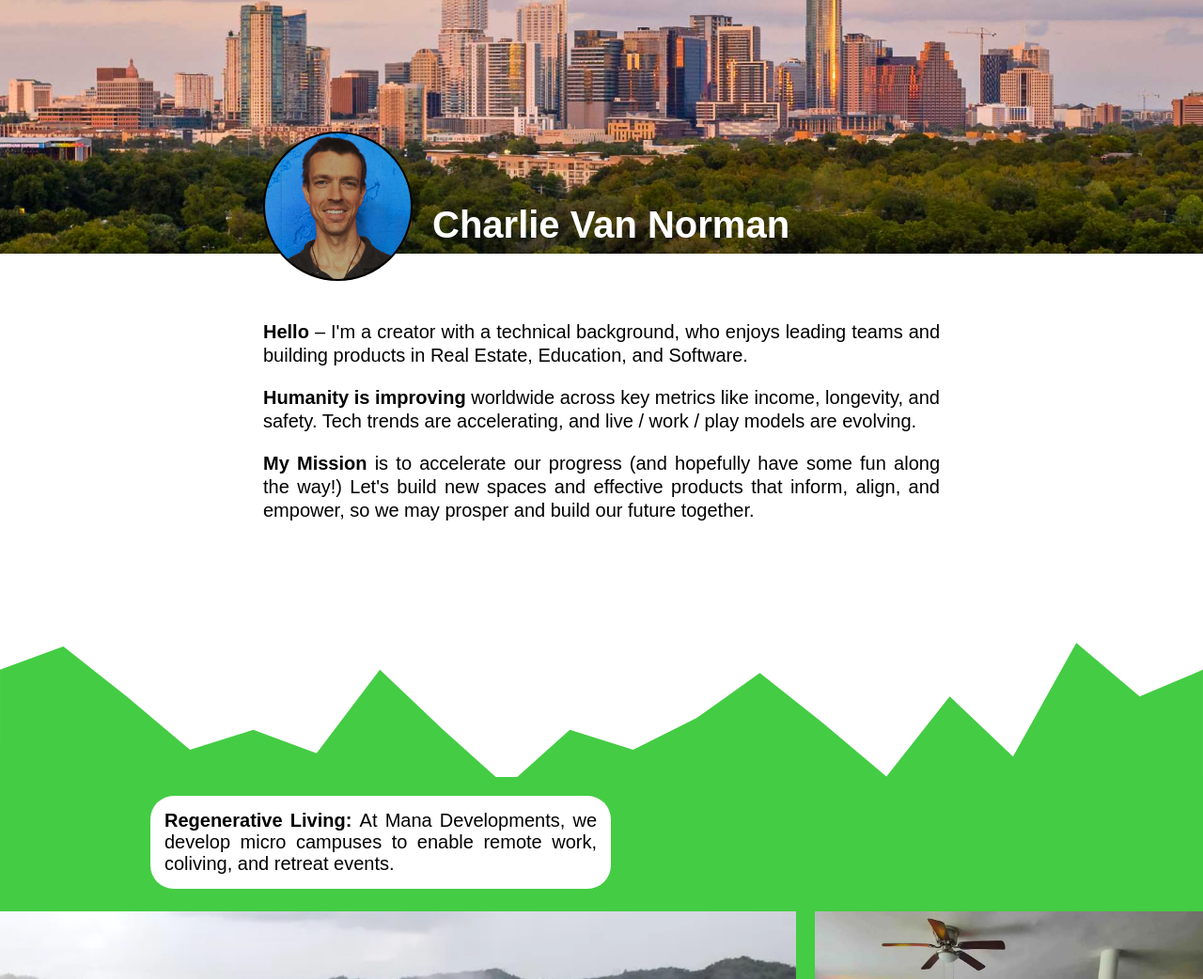
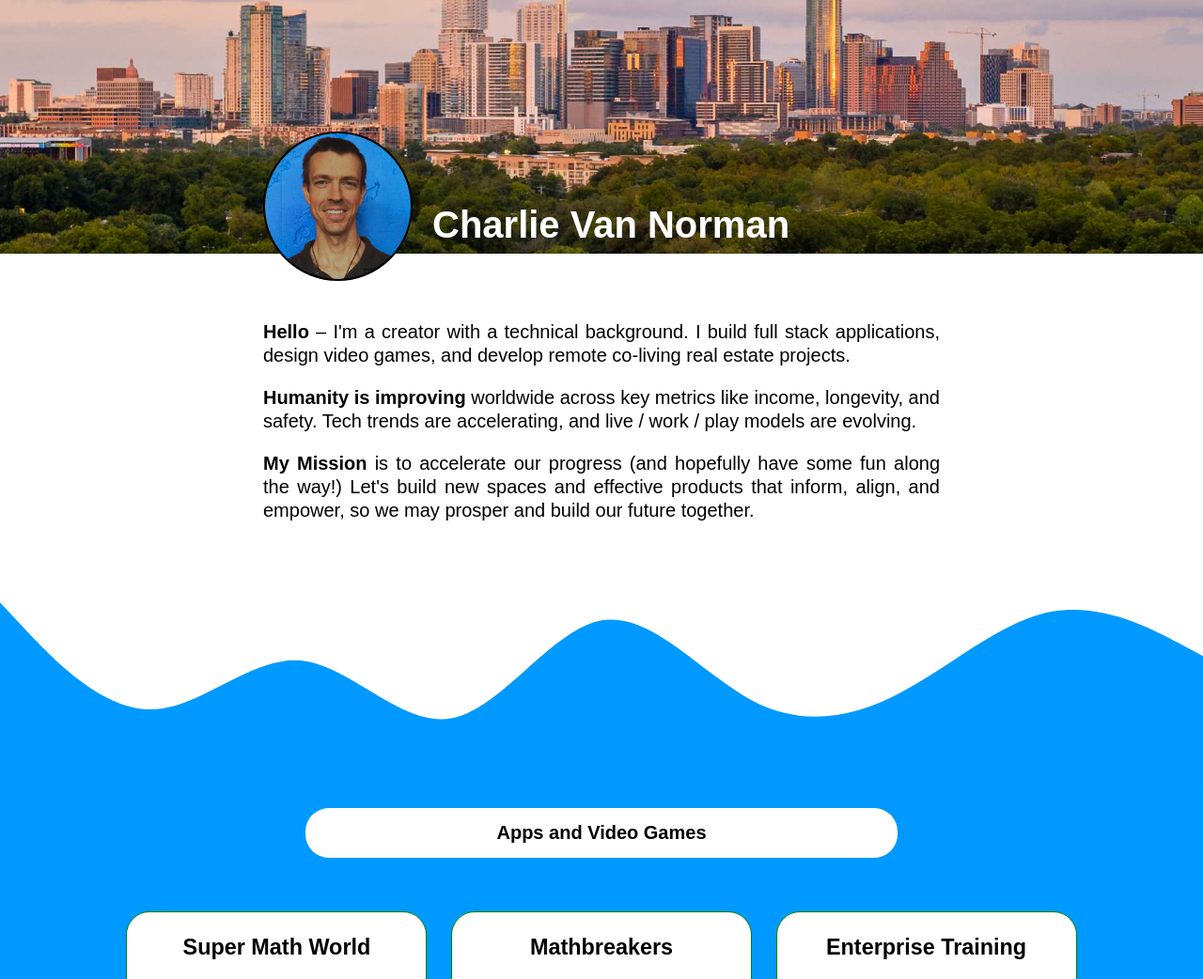
Before and after one commit to vannorman/vannorman, a Django app: page / in a window 1280 px wide. Shown: the top 1042 px of the page at 94% size. Run offline with Django 3.2, Linux system fonts and the light colour scheme.

Commit message:
the changes

```diff
--- a/static/css/home.css
+++ b/static/css/home.css
@@ -60,13 +60,13 @@ float:left;
     background: linear-gradient(180deg, #4c4 80%, #873e23 20%);
     padding-bottom:80px;
 }
-#content1 h2 {margin: 0 auto; width: 960px;}
+.content h2 {margin: 0 auto; width: 960px;}
 @media only screen and (max-width:1067px){ #content h2 {width:90%;}; }
 
-#content1 .heading {width:960px;margin:0 auto; display:block;height:120px;}
+.content .heading {width:960px;margin:0 auto; display:block;height:120px;}
 @media only screen and (max-width: 1067px) { #content .heading { width:90%; }; }
-#content1 p { width: 460px; float:left; border-radius:25px;background-color:white;padding:15px;text-align:justify;text-justify:inter-word;}
-#content1 span { font-weight:bold; }
+.content p { width: 600px; margin:0 auto; position:relative;top:20px;border-radius:25px;background-color:white;padding:15px;text-align:center;}
+.content span { font-weight:bold; }
 .bar {
 	position:relative;
 	width:100%;
@@ -77,6 +77,11 @@ float:left;
 
 .green {
 	background-color:#0a0;
+}
+
+#content2 {
+    background: linear-gradient(180deg, #09f 80%, #09f 20%);
+    padding-bottom:0px;
 }
 .block {display:block;}
 .container{
@@ -119,4 +124,4 @@ float:left;
 
 .apps { width: 90%; margin: 0 auto; text-align:center; }
 .appBox { display:inline-block;width:340px;height:220px;margin:0 auto; text-align:center; }
-.app { margin:10px; border:1px solid green; }
+.app { margin:10px; border:1px solid green; background-color:white;border-radius:25px;}
--- a/vannorman/templates/home.html
+++ b/vannorman/templates/home.html
@@ -22,37 +22,17 @@
 </div>
 <div id="intro2">
     <p>
-    <span> Hello </span> &#8211; I'm a creator with a technical background, who enjoys leading teams and building products in Real Estate, Education, and Software. </p>
+    <span> Hello </span> &#8211; I'm a creator with a technical background. I build full stack applications, design video games, and develop remote co-living real estate projects. </p>
     <p> <span> Humanity is improving </span> worldwide across key metrics like income, longevity, and safety. Tech trends are accelerating, and live / work / play models are evolving.</p>
     <p> <span>My Mission</span> is to accelerate our progress (and hopefully have some fun along the way!) Let's build new spaces and effective products that inform, align, and empower, so we may prosper and build our future together. <p>
 </div>
 
-<svg xmlns="http://www.w3.org/2000/svg" viewBox="0 0 1440 220"><path fill="#44cc44" fill-opacity="1" d="M0,92L75.8,64L151.6,124L227.4,188L303.2,164L378.9,192L454.7,92L530.5,164L606.3,232L682.1,164L757.9,188L833.7,150L909.5,96L985.3,156L1061.1,220L1136.8,124L1212.6,196L1288.4,60L1364.2,124L1440,92L1440,320L1364.2,320L1288.4,320L1212.6,320L1136.8,320L1061.1,320L985.3,320L909.5,320L833.7,320L757.9,320L682.1,320L606.3,320L530.5,320L454.7,320L378.9,320L303.2,320L227.4,320L151.6,320L75.8,320L0,320Z"></path></svg>
-<div id="content1">
-    <!--- <p> How we live and work is changing: a central building with amenities and coliving, surrounded by additional private dwellings. These new developments offer the opportunity for equitable ownership and regenerative practices, as well as an affordable, remote paradise enabled by Starlink.</p> -->
+
+<!-- APPS -->
+<svg style="margin-top:-75px;" xmlns="http://www.w3.org/2000/svg" viewBox="0 0 1440 320"><path fill="#0099ff" fill-opacity="1" d="M0,96L30,128C60,160,120,224,180,224C240,224,300,160,360,165.3C420,171,480,245,540,234.7C600,224,660,128,720,117.3C780,107,840,181,900,213.3C960,245,1020,235,1080,202.7C1140,171,1200,117,1260,106.7C1320,96,1380,128,1410,144L1440,160L1440,320L1410,320C1380,320,1320,320,1260,320C1200,320,1140,320,1080,320C1020,320,960,320,900,320C840,320,780,320,720,320C660,320,600,320,540,320C480,320,420,320,360,320C300,320,240,320,180,320C120,320,60,320,30,320L0,320Z"></path></svg>
+<div id="content2" class="content">
     <div class="heading">
-        <p> <span> Regenerative Living: </span> At Mana Developments, we develop micro campuses to enable remote work, coliving, and retreat events.</p>
-    </div>
-    <br>
-    <div class="block">
-        <div class="container">
-            <div class="tile">
-                <img src="/static/img/mana1.webp" alt="">
-            </div>
-            <div class="tile">
-                <img src="/static/img/mana2.webp" alt="">
-            </div>
-            <div class="tile">
-                <img src="/static/img/mana3.webp" alt="">
-            </div>
-        </div>
-    </div>
-    <div id="c1bottom"></div>
-</div>
-<svg xmlns="http://www.w3.org/2000/svg" viewBox="0 0 1440 320"><path fill="#873e23" fill-opacity="1" d="M0,160L288,0L576,64L864,224L1152,128L1440,224L1440,0L1152,0L864,0L576,0L288,0L0,0Z"></path></svg>
-<div id="content2">
-    <div class="heading">
-        <p> <span> Full Stack Applications </span> I build applications, visualizations, and video games. Here are some of my works: </p>
+        <p> <span> Apps and Video Games </span></p>
     </div>
     <div class="apps">
 	    {% for item in works %}
@@ -71,3 +51,30 @@
 
     </div>
 </div>
+<svg xmlns="http://www.w3.org/2000/svg" viewBox="0 0 1440 320"><path fill="#0099ff" fill-opacity="1" d="M0,128L26.7,117.3C53.3,107,107,85,160,106.7C213.3,128,267,192,320,202.7C373.3,213,427,171,480,154.7C533.3,139,587,149,640,133.3C693.3,117,747,75,800,96C853.3,117,907,203,960,234.7C1013.3,267,1067,245,1120,213.3C1173.3,181,1227,139,1280,138.7C1333.3,139,1387,181,1413,202.7L1440,224L1440,0L1413.3,0C1386.7,0,1333,0,1280,0C1226.7,0,1173,0,1120,0C1066.7,0,1013,0,960,0C906.7,0,853,0,800,0C746.7,0,693,0,640,0C586.7,0,533,0,480,0C426.7,0,373,0,320,0C266.7,0,213,0,160,0C106.7,0,53,0,27,0L0,0Z"></path></svg>
+<!-- PROPS  -->
+
+<svg xmlns="http://www.w3.org/2000/svg" viewBox="0 0 1440 220"><path fill="#44cc44" fill-opacity="1" d="M0,92L75.8,64L151.6,124L227.4,188L303.2,164L378.9,192L454.7,92L530.5,164L606.3,232L682.1,164L757.9,188L833.7,150L909.5,96L985.3,156L1061.1,220L1136.8,124L1212.6,196L1288.4,60L1364.2,124L1440,92L1440,320L1364.2,320L1288.4,320L1212.6,320L1136.8,320L1061.1,320L985.3,320L909.5,320L833.7,320L757.9,320L682.1,320L606.3,320L530.5,320L454.7,320L378.9,320L303.2,320L227.4,320L151.6,320L75.8,320L0,320Z"></path></svg>
+<div id="content1" class="content">
+    <!--- <p> How we live and work is changing: a central building with amenities and coliving, surrounded by additional private dwellings. These new developments offer the opportunity for equitable ownership and regenerative practices, as well as an affordable, remote paradise enabled by Starlink.</p> -->
+    <div class="heading">
+        <p> <span> Regenerative Living</span> </p>
+    </div>
+    <br>
+    <div class="block">
+        <div class="container">
+            <div class="tile">
+                <img src="/static/img/mana1.webp" alt="">
+            </div>
+            <div class="tile">
+                <img src="/static/img/meditate.jpg" alt="">
+            </div>
+            <div class="tile">
+                <img src="/static/img/mana3.webp" alt="">
+            </div>
+        </div>
+    </div>
+    <div id="c1bottom"></div>
+</div>
+<svg xmlns="http://www.w3.org/2000/svg" viewBox="0 0 1440 320"><path fill="#873e23" fill-opacity="1" d="M0,160L288,0L576,64L864,224L1152,128L1440,224L1440,0L1152,0L864,0L576,0L288,0L0,0Z"></path></svg>
+<
--- a/vannorman/views.py
+++ b/vannorman/views.py
@@ -149,35 +149,84 @@ def home(request):
 	obj = {}
 	obj['works'] = []
 	obj['works'].append({
-		"title" : "Secret VR Game",
-		"background" : "",
-		"position" : "Monkey Wizard",
-		"link" : "",
-		"date" : "Summer 2020",
-        	"description" : "Early prototype. Magical powers of cube control. Written for Quest using Unity3D",
+		"title" : "Super Math World",
+		"video" : { "source": "https://player.vimeo.com/video/219464062", "img" : "smw_1.jpg" },
+		"background" : "smw_2.jpg",
+		"link" : "https://supermathworld.com",
+		"date" : "2016 Q1 - 2017 Q3",
+		"position" : "Founder, CTO",
+#		"subtitle" : "A WebGL based math sandbox",
+		"description" : "A math sandbox video game for grades 2 - 8 which allows users to edit, create, and share game content from directly inside the application, natively in a web browser.",
+		"responsibilities" :
+		[
+				"Unity c# framework architecture",
+				"Game design & programming",
+				"Web backend (python, django, MySQL, AWS)",
+		],
+		"images" : [
+			{ "img" : "smw_1.jpg" },
+			{ "img" : "smw_3.jpg"},
+			{ "img" : "smw_4.jpg"},
+			{ "img" : "smw_3.jpg"}
+		],
+    })
+	obj['works'].append({
+		"title" : "Mathbreakers",
+		"video" : { "source": "https://player.vimeo.com/video/73754523", "img" : "mb_1.jpg" },
+		"background" : "mb_1.png",
+		"link" : "https://mathbreakers.com",
+		"date" : "2013 Q3 - 2015 Q4",
+		"position" : "Co-Founder",
+		"subtitle" : "A math puzzle platformer for grades 2 - 8",
+		"description" : "We partnered with some of the biggest names in math education, including Dan Meyer and Jo Boaler, to discover the intersection between 3-D action gaming and elementary mathematics. The result was a truly immersive, stress free math game that kids love to play.",
+		"responsibilities" :
+		[
+			"Game design & programming",
+			"Strategic partnerships",
+		],
+		"images" : [
+			{ "img" : "mb_1.jpg"},
+			{ "img" : "mb_2.jpg"},
+			{ "img" : "mb_3.jpg"},
+			{ "img" : "mb_4.jpg"}
+		],
+		})
+
+#	obj['works'].append({
+#		"title" : "Admirals Multiplayer",
+#		"background" : "",
+#		"position" : "Developer, Game Designer",
+#		"link" : "https://www.havik.us",
+#		"date" : "2019",
+#		"description" : "A multiplayer VR experience where you build and control a fleet of ships in space.",
+#		"video" : {
+#			"source": "https://player.vimeo.com/video/362128849",
+#			"image" : ""
+#		},
+#		"images" : [
+#		],
+#	})
+	obj['works'].append({
+		"title" : "Enterprise Training",
+		"background" : "mm_background.jpg",
+		"position" : "Consultant, Designer, Programmer",
+                "date" : "2018 Q2",
+		"link" : "http://tryvantagepoint.com/",
+		"description" : "As interim CTO I led the development of Vantage Point, a VR harassment enterprise training application. Note the video is private at the request of the company - video demo available on request.",
 		"video" : {
-			"source": "https://player.vimeo.com/video/435624506",
-			"image" : ""
+			"source": "https://player.vimeo.com/video/294705276",
+			"image" : "mm_background.jpg"
 		},
 		"images" : [
+			{"img":"mm_1.jpg"},
+			{"img":"mm_2.jpg"},
+			{"img":"mm_3.jpg"},
+			{"img":"mm_4.jpg"},
 		],
 	})
+
 	obj['works'].append({
-		"title" : "Admirals of Adaris VR",
-		"background" : "",
-		"position" : "Developer, Game Designer",
-		"link" : "https://www.havik.us",
-		"date" : "2019",
-		"description" : "A multiplayer VR experience where you build and control a fleet of ships in space.",
-		"video" : {
-			"source": "https://player.vimeo.com/video/362128849",
-			"image" : ""
-		},
-		"images" : [
-		],
-	})
-	obj['works'].append({
-		"title" : "Havik Air Strike VR",
+		"title" : "Military Training",
 		"background" : "",
 		"position" : "Developer, Game Designer",
 		"link" : "https://www.havik.us",
@@ -191,26 +240,7 @@ def home(request):
 		],
 	})
 	obj['works'].append({
-		"title" : "Space Frog VR",
-		"background" : "spacefrog_background.jpg",
-		"position" : "Developer, Game Designer",
-		"link" : "https://store.steampowered.com/app/978650/SpaceFrog_VR/",
-		"date" : "2018 Q1 - Q4",
-#		"subtitle" : "A Virtual Reality fitness game in collaboration with Alex Goldman",
-		"description" : "A VR Active Fitness game in collaboration with Alex Goldman, which engages the player to utilize the body and controllers in motion throughout the full play area (2 x 3 meters)",
-		"video" : {
-			"source": "https://player.vimeo.com/video/305282073",
-			"image" : "sf1.png"
-		},
-		"images" : [
-			{"img":"sf5.png"},
-			{"img":"sf6.png"},
-			{"img":"sf7.png"},
-			{"img":"sf8.png"},
-		],
-	})
-	obj['works'].append({
-		"title" : "Humon AI Company",
+		"title" : "Remote Control Robot",
 		"video" : {
 			"source": "https://player.vimeo.com/video/250308773",
 			"image" : "sf1.png"
@@ -232,50 +262,27 @@ def home(request):
 #			{"img":"vb4.png"},
 		],
 	})
-	obj['works'].append({
-
-		"title" : "Super Math World",
-		"video" : { "source": "https://player.vimeo.com/video/219464062", "img" : "smw_1.jpg" },
-		"background" : "smw_2.jpg",
-		"link" : "https://supermathworld.com",
-		"date" : "2016 Q1 - 2017 Q3",
-		"position" : "Founder, CTO",
-#		"subtitle" : "A WebGL based math sandbox",
-		"description" : "A math sandbox video game for grades 2 - 8 which allows users to edit, create, and share game content from directly inside the application, natively in a web browser.",
-		"responsibilities" :
-		[
-				"Unity c# framework architecture",
-				"Game design & programming",
-				"Web backend (python, django, MySQL, AWS)",
-		],
-		"images" : [
-			{ "img" : "smw_1.jpg" },
-			{ "img" : "smw_3.jpg"},
-			{ "img" : "smw_4.jpg"},
-			{ "img" : "smw_3.jpg"}
-		],
-		})
-	obj['works'].append({
-		"title" : "Gamified AR mapping",
-		"background" : "mm_background.jpg",
-		"position" : "Consultant, Designer, Programmer",
-                "date" : "2018 Q3",
-		"link" : "http://vertical.ai/",
-		"description" : "PlaceNote is a platform for AR developers, many of whom need prefabs and techniques to get started for guiding the end user to optimal mapping behaviors. I wrote an extension to the PlaceNote SDK that includes prefabs for developers to help them achieve this.",
-		"video" : {
-			"source": "https://player.vimeo.com/video/294704893",
-			"image" : "mm_background.jpg"
-		},
-		"images" : [
-			{"img":"mm_1.jpg"},
-			{"img":"mm_2.jpg"},
-			{"img":"mm_3.jpg"},
-			{"img":"mm_4.jpg"},
-		],
-	})
+#	obj['works'].append({
+#		"title" : "Gamified AR mapping",
+#		"background" : "mm_background.jpg",
+#		"position" : "Consultant, Designer, Programmer",
+#                "date" : "2018 Q3",
+#		"link" : "http://vertical.ai/",
+#		"description" : "PlaceNote is a platform for AR developers, many of whom need prefabs and techniques to get started for guiding the end user to optimal mapping behaviors. I wrote an extension to the PlaceNote SDK that includes prefabs for developers to help them achieve this.",
+#		"video" : {
+#			"source": "https://player.vimeo.com/video/294704893",
+#			"image" : "mm_background.jpg"
+#		},
+#		"images" : [
+#			{"img":"mm_1.jpg"},
+#			{"img":"mm_2.jpg"},
+#			{"img":"mm_3.jpg"},
+#			{"img":"mm_4.jpg"},
+#		],
+#	})
 
 	obj['works'].append({
-		"title" : "Molecular Visualization",
+		"title" : "Molecular Machines",
 		"background" : "mm_background.jpg",
 		"position" : "Developer, Graphic Designer",
 		"link" : "https://foresight.org/nanotechnology-leading-to-molecular-machines/",
@@ -293,25 +300,6 @@ def home(request):
 			{"img":"mm_4.jpg"},
 		],
 	})
-	obj['works'].append({
-		"title" : "Enterprise Training in VR",
-		"background" : "mm_background.jpg",
-		"position" : "Consultant, Designer, Programmer",
-                "date" : "2018 Q2",
-		"link" : "http://tryvantagepoint.com/",
-		"description" : "As interim CTO I led the development of Vantage Point, a VR harassment enterprise training application. Note the video is private at the request of the company - video demo available on request.",
-		"video" : {
-			"source": "https://player.vimeo.com/video/294705276",
-			"image" : "mm_background.jpg"
-		},
-		"images" : [
-			{"img":"mm_1.jpg"},
-			{"img":"mm_2.jpg"},
-			{"img":"mm_3.jpg"},
-			{"img":"mm_4.jpg"},
-		],
-	})
-
 #	obj['works'].append({
 #		"title" : "Village Builder",
 #		"background" : "vb1.png",
@@ -330,7 +318,7 @@ def home(request):
 #		],
 #	})
 	obj['works'].append({
-		"title" : "Cell Explorer VR",
+		"title" : "Cellular Anatomy",
 		"background" : "mm_background.jpg",
 		"position" : "Consultant, Designer, Programmer",
 		"link" : "http://vertical.ai/",
@@ -391,28 +379,7 @@ def home(request):
 #
 #		],
 #	})
-	obj['works'].append({
-		"title" : "Mathbreakers",
-		"video" : { "source": "https://player.vimeo.com/video/73754523", "img" : "mb_1.jpg" },
-		"background" : "mb_1.png",
-		"link" : "https://mathbreakers.com",
-		"date" : "2013 Q3 - 2015 Q4",
-		"position" : "Co-Founder",
-		"subtitle" : "A math puzzle platformer for grades 2 - 8",
-		"description" : "We partnered with some of the biggest names in math education, including Dan Meyer and Jo Boaler, to discover the intersection between 3-D action gaming and elementary mathematics. The result was a truly immersive, stress free math game that kids love to play.",
-		"responsibilities" :
-		[
-			"Game design & programming",
-			"Strategic partnerships",
-		],
-		"images" : [
-			{ "img" : "mb_1.jpg"},
-			{ "img" : "mb_2.jpg"},
-			{ "img" : "mb_3.jpg"},
-			{ "img" : "mb_4.jpg"}
-		],
-		})
-#	obj['works2'] = []
+	#	obj['works2'] = []
 #	obj['works2'].append({
 #		"title" : "Coffee Command ARKit",
 #		"position" : "Developer/Designer",
@@ -526,6 +493,25 @@ def home(request):
 #		{ "name" : "angel.co/supermathworld", "link" : "https://angel.co/supermathworld" },
 #		{ "name" : "soundcloud.com/vannorman", "link" : "https://soundcloud.com/vannorman" },
 #	]
+	obj['works'].append({
+		"title" : "VR Fitness",
+		"background" : "spacefrog_background.jpg",
+		"position" : "Developer, Game Designer",
+		"link" : "https://store.steampowered.com/app/978650/SpaceFrog_VR/",
+		"date" : "2018 Q1 - Q4",
+#		"subtitle" : "A Virtual Reality fitness game in collaboration with Alex Goldman",
+		"description" : "A VR Active Fitness game in collaboration with Alex Goldman, which engages the player to utilize the body and controllers in motion throughout the full play area (2 x 3 meters)",
+		"video" : {
+			"source": "https://player.vimeo.com/video/305282073",
+			"image" : "sf1.png"
+		},
+		"images" : [
+			{"img":"sf5.png"},
+			{"img":"sf6.png"},
+			{"img":"sf7.png"},
+			{"img":"sf8.png"},
+		],
+	})
 
 	return renderWithNav(request,'home.html', obj)
 
```
Also changed, not shown: static/img/meditate.jpg (added), 1 other file.
